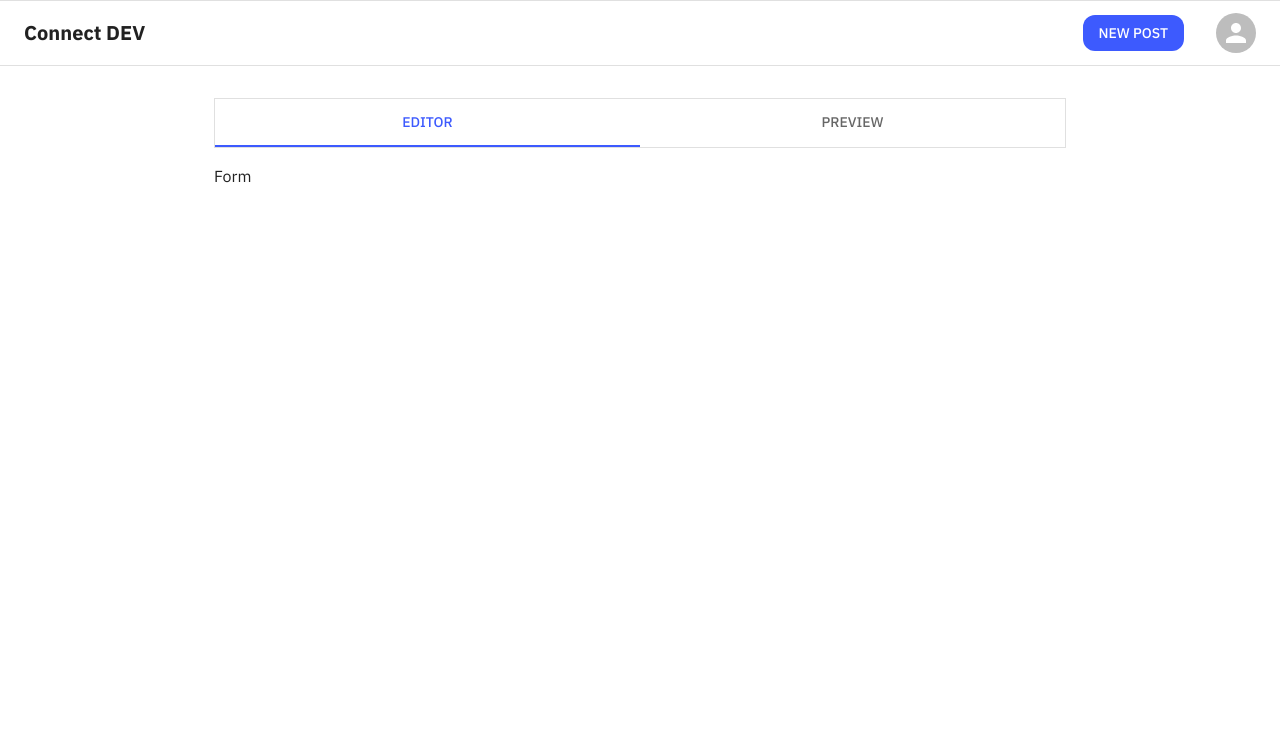
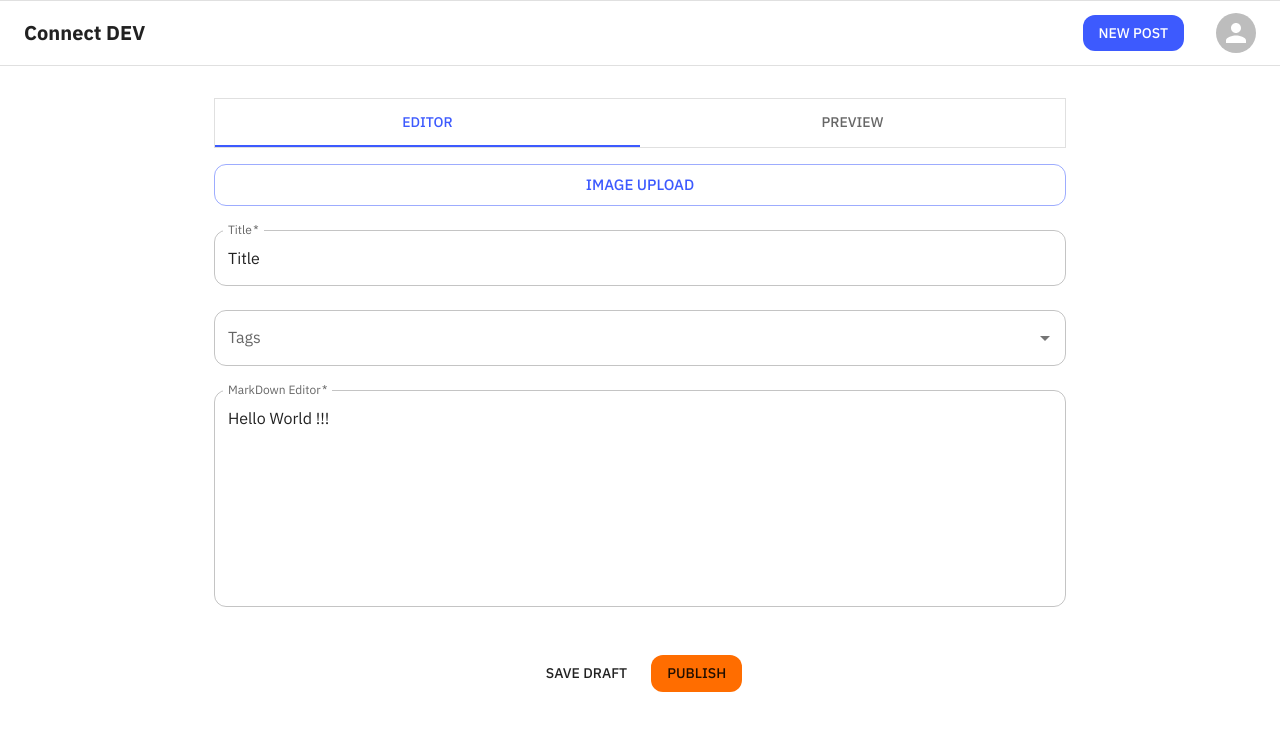
Before and after one commit to smarcelloc/react-template-blog-dev, a React (Create React App) app: page /post/new in a window 1280 px wide. Shown: the top 730 px of the page. Built offline with nearby package versions, Linux system fonts and the light colour scheme; no server answers; what axios-mock-adapter would draw is missing.

Commit message:
feat: add component Form and Preview

```diff
--- a/package.json
+++ b/package.json
@@ -17,9 +17,12 @@
     "react": "^17.0.2",
     "react-clamp-lines": "^3.0.2",
     "react-dom": "^17.0.2",
+    "react-dropzone": "^11.4.2",
+    "react-markdown": "^7.1.1",
     "react-redux": "^7.2.6",
     "react-router-dom": "^6.2.1",
     "react-scripts": "5.0.0",
+    "react-syntax-highlighter": "^15.4.5",
     "redux": "^4.1.2",
     "redux-thunk": "^2.4.1",
     "typescript": "^4.4.2"
@@ -45,6 +48,7 @@
   },
   "devDependencies": {
     "@types/axios": "^0.14.0",
+    "@types/react-syntax-highlighter": "^13.5.2",
     "axios-mock-adapter": "^1.20.0",
     "eslint-config-prettier": "^8.3.0",
     "eslint-plugin-import-helpers": "^1.2.0",
--- /dev/null
+++ b/src/components/ImageForm.tsx
@@ -0,0 +1,56 @@
+import * as React from 'react';
+import { useDropzone } from 'react-dropzone';
+
+import { styled } from '@mui/material';
+import Box from '@mui/material/Box';
+import Button, { ButtonProps } from '@mui/material/Button';
+
+interface Props extends ButtonProps {
+  image: ArrayBuffer | string | null;
+  setImage: React.Dispatch<React.SetStateAction<ArrayBuffer | string | null>>;
+}
+
+const MyImage = styled('img')(({ theme }) => ({
+  height: 192,
+  borderRadius: theme.shape.borderRadius,
+  padding: theme.spacing(1),
+  border: `1px solid ${theme.palette.divider}`,
+}));
+
+const ImageForm: React.FC<Props> = ({ image, setImage, ...rest }: Props) => {
+  const onDrop = React.useCallback(
+    (acceptedFiles) => {
+      const file = acceptedFiles[0];
+      const reader = new FileReader();
+
+      reader.readAsDataURL(file);
+      reader.onloadend = () => {
+        const base64data = reader.result;
+        setImage(base64data);
+      };
+    },
+    [setImage]
+  );
+
+  const { getRootProps, getInputProps } = useDropzone({
+    onDrop,
+    multiple: false,
+    accept: 'image/*',
+  });
+
+  return (
+    <div>
+      {image && (
+        <Box display="flex" justifyContent="center" mb={2}>
+          <MyImage src={image.toString()} alt="background of post" />
+        </Box>
+      )}
+      <div {...getRootProps()}>
+        <input {...getInputProps()} />
+        <Button {...rest}>Image upload</Button>
+      </div>
+    </div>
+  );
+};
+
+export default ImageForm;
--- /dev/null
+++ b/src/components/Markdown.tsx
@@ -0,0 +1,75 @@
+import * as React from 'react';
+import ReactMarkdown from 'react-markdown';
+import {
+  Prism as SyntaxHighlighter,
+  SyntaxHighlighterProps,
+} from 'react-syntax-highlighter';
+import theme from 'react-syntax-highlighter/dist/esm/styles/prism/atom-dark';
+
+import { styled } from '@mui/material';
+
+const syntaxHighlighter = {
+  code({
+    node,
+    inline,
+    className,
+    children,
+    ...props
+  }: SyntaxHighlighterProps) {
+    const match = /language-(\w+)/.exec(className || '');
+    return !inline && match ? (
+      <SyntaxHighlighter
+        style={theme}
+        language={match[1]}
+        PreTag="div"
+        {...props}>
+        {String(children).replace(/\n$/, '')}
+      </SyntaxHighlighter>
+    ) : (
+      <code className={className} {...props}>
+        {children}
+      </code>
+    );
+  },
+};
+
+const MarkdownStyle = styled('div')(({ theme }) => ({
+  '& blockquote': {
+    boxShadow: theme.shadows[1],
+    padding: theme.spacing(1),
+    borderRadius: theme.shape.borderRadius,
+    backgroundColor: theme.palette.divider,
+    overflowX: 'auto',
+    margin: 0,
+  },
+
+  '& a': {
+    color: theme.palette.primary.main,
+  },
+
+  '& img': {
+    borderRadius: theme.shape.borderRadius,
+    display: 'block',
+    marginLeft: 'auto',
+    marginRight: 'auto',
+    marginBottom: theme.spacing(5),
+    marginTop: theme.spacing(5),
+    width: '100%',
+  },
+}));
+
+interface Props {
+  text: string;
+}
+
+const Markdown: React.FC<Props> = ({ text }: Props) => {
+  return (
+    <MarkdownStyle>
+      <ReactMarkdown skipHtml components={{ ...syntaxHighlighter }}>
+        {text}
+      </ReactMarkdown>
+    </MarkdownStyle>
+  );
+};
+
+export default Markdown;
--- /dev/null
+++ b/src/context/PostContext.tsx
@@ -0,0 +1,56 @@
+import * as React from 'react';
+
+import { TagsProps } from '../interfaces';
+
+interface PostContextProps {
+  image: ArrayBuffer | string | null;
+  setImage: React.Dispatch<React.SetStateAction<ArrayBuffer | string | null>>;
+  title: string;
+  setTitle: React.Dispatch<React.SetStateAction<string>>;
+  tags: TagsProps[];
+  setTags: React.Dispatch<React.SetStateAction<TagsProps[]>>;
+  markdown: string;
+  setMarkdown: React.Dispatch<React.SetStateAction<string>>;
+}
+
+interface Props {
+  children: React.ReactNode;
+}
+
+const PostContext = React.createContext<PostContextProps>({
+  image: '',
+  setImage: () => {},
+  title: '',
+  setTitle: () => {},
+  tags: [],
+  setTags: () => {},
+  markdown: '',
+  setMarkdown: () => {},
+});
+
+const PostProvider: React.FC<Props> = ({ children }: Props) => {
+  const [image, setImage] = React.useState<ArrayBuffer | string | null>(null);
+  const [title, setTitle] = React.useState<string>('Title');
+  const [tags, setTags] = React.useState<TagsProps[]>([]);
+  const [markdown, setMarkdown] = React.useState<string>('Hello World !!!');
+
+  return (
+    <PostContext.Provider
+      value={{
+        title,
+        setTitle,
+        image,
+        setImage,
+        tags,
+        setTags,
+        markdown,
+        setMarkdown,
+      }}>
+      {children}
+    </PostContext.Provider>
+  );
+};
+
+const usePost = () => React.useContext(PostContext);
+
+export { PostProvider, usePost };
--- /dev/null
+++ b/src/pages/Post/New/Form.tsx
@@ -0,0 +1,107 @@
+import * as React from 'react';
+
+import Autocomplete from '@mui/material/Autocomplete';
+import Button from '@mui/material/Button';
+import Grid from '@mui/material/Grid';
+import TextField from '@mui/material/TextField';
+
+import ImageForm from '../../../components/ImageForm';
+import { usePost } from '../../../context/PostContext';
+import { TagsProps } from '../../../interfaces';
+import request from '../../../utils/request';
+
+interface RequestProps {
+  tags: TagsProps[];
+}
+
+const Form: React.FC = () => {
+  const context = usePost();
+  const [optionsTags, setOptionsTags] = React.useState<TagsProps[]>([]);
+
+  const getOptionsTags = React.useCallback(async () => {
+    const response = await request.get<RequestProps>('/api/tags');
+    setOptionsTags(response.data.tags);
+  }, [setOptionsTags]);
+
+  React.useEffect(() => {
+    getOptionsTags();
+  }, [getOptionsTags]);
+
+  return (
+    <form>
+      <ImageForm
+        fullWidth
+        size="large"
+        variant="outlined"
+        image={context.image}
+        setImage={context.setImage}
+        sx={{ mb: (theme) => theme.spacing(1) }}
+      />
+
+      <TextField
+        id="title"
+        name="title"
+        label="Title"
+        variant="outlined"
+        fullWidth
+        required
+        type="text"
+        margin="normal"
+        defaultValue={context.title}
+        onChange={(event) => context.setTitle(event.target.value)}
+      />
+
+      <Autocomplete
+        multiple
+        options={optionsTags}
+        getOptionLabel={(tag) => tag.title}
+        filterSelectedOptions
+        value={context.tags}
+        onChange={(event, values) => context.setTags(values)}
+        renderInput={(params) => (
+          <TextField
+            {...params}
+            label="Tags"
+            id="tags"
+            name="tags"
+            margin="normal"
+          />
+        )}
+      />
+
+      <TextField
+        id="markdown"
+        name="markdown"
+        label="MarkDown Editor"
+        variant="outlined"
+        fullWidth
+        required
+        multiline
+        rows={8}
+        margin="normal"
+        value={context.markdown}
+        onChange={(event) => context.setMarkdown(event.target.value)}
+      />
+
+      <Grid
+        mt={5}
+        container
+        columnSpacing={2}
+        justifyContent="center"
+        alignItems="center">
+        <Grid item>
+          <Button variant="text" color="inherit">
+            Save draft
+          </Button>
+        </Grid>
+        <Grid item>
+          <Button variant="contained" color="secondary">
+            Publish
+          </Button>
+        </Grid>
+      </Grid>
+    </form>
+  );
+};
+
+export default Form;
--- /dev/null
+++ b/src/pages/Post/New/Preview.tsx
@@ -0,0 +1,43 @@
+import * as React from 'react';
+
+import { styled } from '@mui/material';
+import Typography from '@mui/material/Typography';
+
+import MyLink from '../../../components/Link';
+import Markdown from '../../../components/Markdown';
+import { usePost } from '../../../context/PostContext';
+
+const PostImage = styled('img')(({ theme }) => ({
+  borderRadius: theme.shape.borderRadius,
+  width: '100%',
+  maxHeight: 450,
+  marginBottom: theme.spacing(3),
+}));
+
+const Preview: React.FC = () => {
+  const context = usePost();
+
+  return (
+    <>
+      {context.image && (
+        <PostImage src={context.image.toString()} alt="post image" />
+      )}
+
+      {context.title && (
+        <Typography gutterBottom variant="h3" component="h2">
+          {context.title}
+        </Typography>
+      )}
+
+      {context.tags.map(({ title }: { title: string }, idx: number) => (
+        <MyLink to="#" key={idx} material={{ mr: 2 }}>
+          {title}
+        </MyLink>
+      ))}
+
+      {context.markdown && <Markdown text={context.markdown} />}
+    </>
+  );
+};
+
+export default Preview;
--- a/src/pages/Post/New/index.tsx
+++ b/src/pages/Post/New/index.tsx
@@ -7,6 +7,9 @@ import Tabs from '@mui/material/Tabs';
 
 import Tab from '../../../components/Tab';
 import TabPanel from '../../../components/TabPanel';
+import { PostProvider } from '../../../context/PostContext';
+import Form from './Form';
+import Preview from './Preview';
 
 const PostNew: React.FC = () => {
   const [value, setValue] = React.useState(0);
@@ -16,6 +19,7 @@ const PostNew: React.FC = () => {
   };
 
   return (
+    <PostProvider>
       <Container maxWidth="md">
         <Paper sx={{ borderRadius: 0 }}>
           <Tabs
@@ -29,13 +33,14 @@ const PostNew: React.FC = () => {
         </Paper>
         <Box mt={2}>
           <TabPanel value={value} index={0}>
-          Form
+            <Form />
           </TabPanel>
           <TabPanel value={value} index={1}>
-          Preview
+            <Preview />
           </TabPanel>
         </Box>
       </Container>
+    </PostProvider>
   );
 };
 
```
Also changed, not shown: 1 other file (tests, documents, lock files or other folders). Lines whose indentation alone changed are shown as unchanged.
